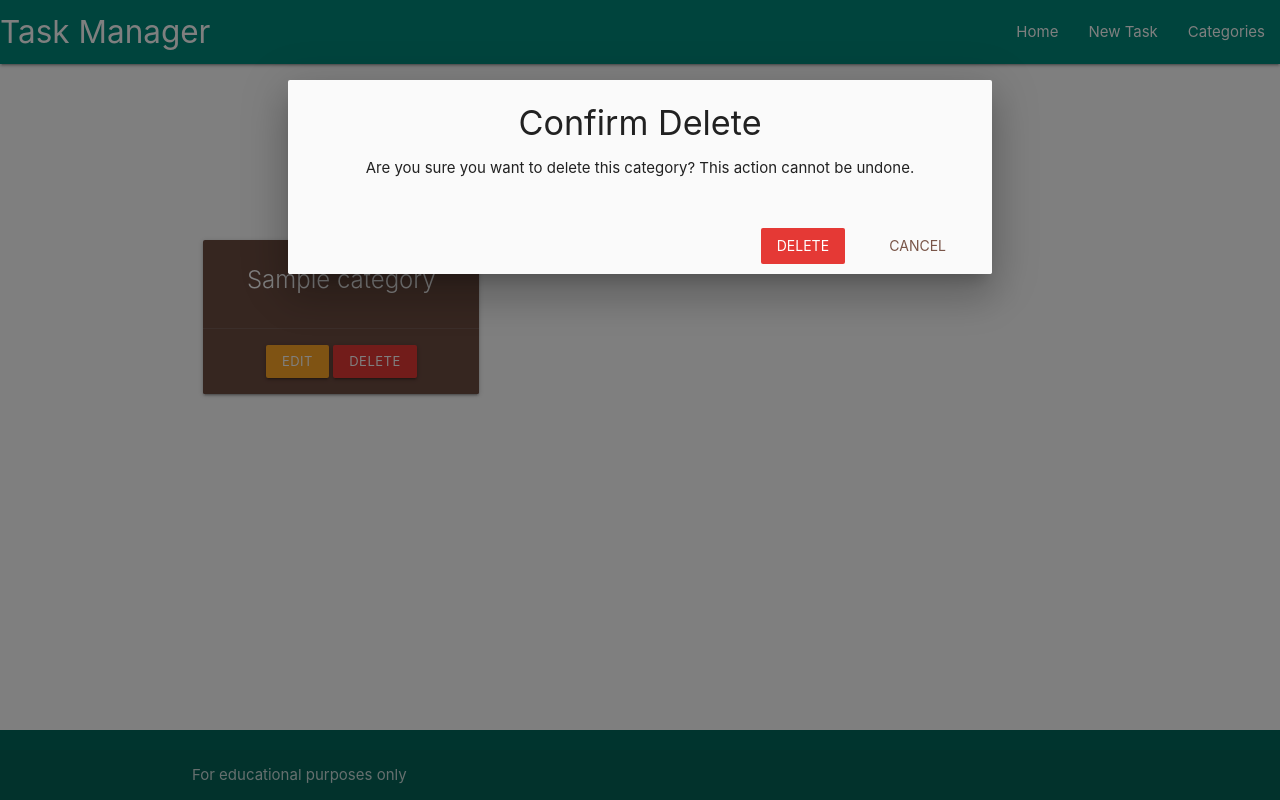
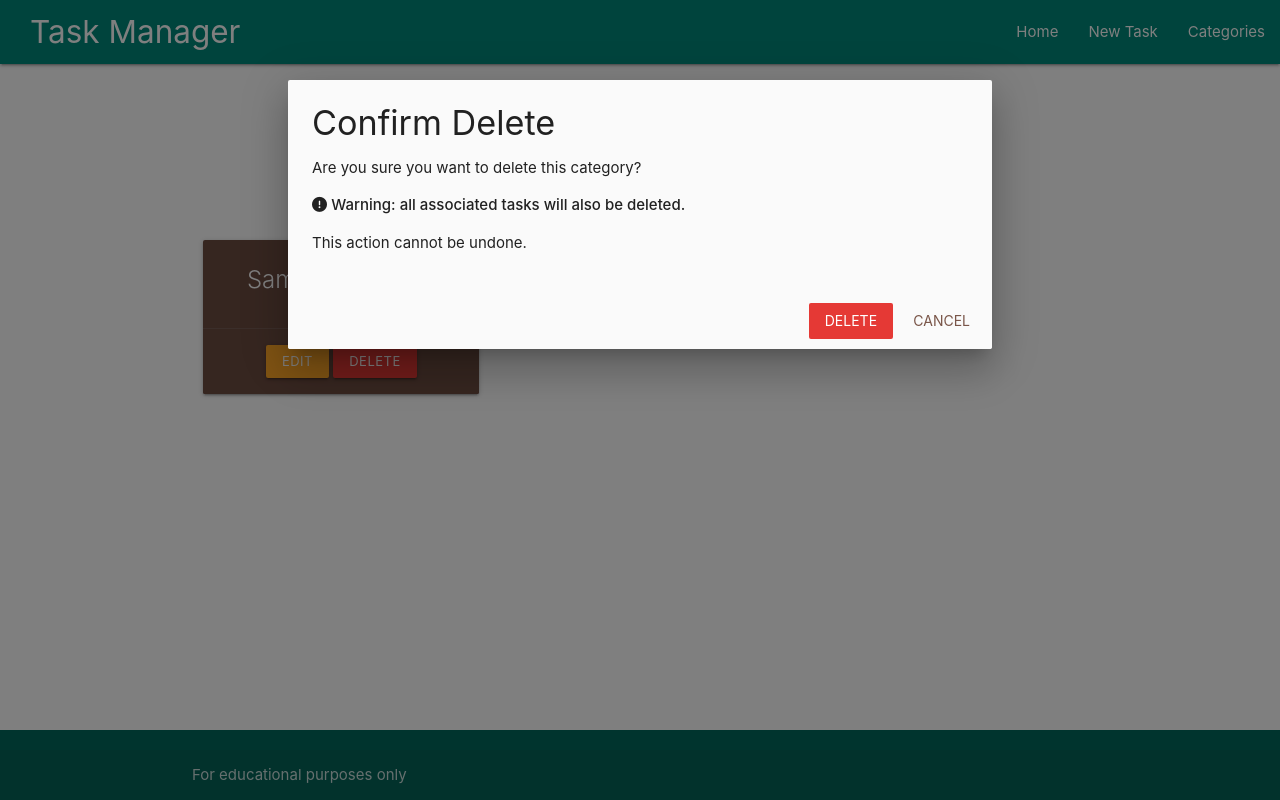
Before and after one commit to rowanam/task-manager-app, a Flask app: page /categories in a window 1280 px wide, after a click on "DELETE". Run offline with Flask 3, Linux system fonts and the light colour scheme; tables that the repository leaves empty hold one stand-in row (values such as "Sample post"); some libraries are stand-ins or nearby versions.

Commit message:
Fix various small display issues

```diff
--- a/taskmanager/static/css/style.css
+++ b/taskmanager/static/css/style.css
@@ -2,6 +2,10 @@ body {
     display: flex;
     min-height: 100vh;
     flex-direction: column;
+}
+
+.main-logo {
+    margin-left: 2rem;
 }
 
 main {
@@ -23,10 +27,17 @@ main {
 }
 
 .task-category-wrapper {
-    justify-content: flex-end;
+    margin-bottom: 1rem;
 }
 
 .task-folder-icon {
     margin-right: 10px;
     font-size: 1.5rem;
 }
+
+@media (min-width: 601px) {
+    .task-category-wrapper {
+        justify-content: flex-end;
+        margin-bottom: 0;
+    }
+}
--- a/taskmanager/templates/add_task.html
+++ b/taskmanager/templates/add_task.html
@@ -10,7 +10,7 @@
         <div class="row">
             <div class="input-field col s12">
                 <i class="fa-solid fa-list-check prefix teal-text text-darken-4"></i>
-                <input id="task_name" name="task_name" minlength="5" maxlength="50" type="text" class="validate"
+                <input id="task_name" name="task_name" minlength="2" maxlength="50" type="text" class="validate"
                     required>
                 <label for="task_name">Task Name</label>
             </div>
--- a/taskmanager/templates/base.html
+++ b/taskmanager/templates/base.html
@@ -25,7 +25,7 @@
         <!-- top navbar -->
         <nav class="teal darken-1">
             <div class="nav-wrapper">
-                <a href="{{ url_for('home') }}" class="brand-logo">Task Manager</a>
+                <a href="{{ url_for('home') }}" class="brand-logo main-logo">Task Manager</a>
                 <a href="#" data-target="mobile-demo" class="sidenav-trigger"><i class="fa-solid fa-bars"></i></a>
                 <ul class="right hide-on-med-and-down">
                     <li><a href="{{ url_for('home') }}">Home</a></li>
--- a/taskmanager/templates/categories.html
+++ b/taskmanager/templates/categories.html
@@ -26,11 +26,20 @@
                     class="btn-small orange lighten-1">Edit</a>
                 <a href="#modal-{{ category.id }}" class="btn-small red darken-1 modal-trigger">Delete</a>
 
+            </div>
+
+        </div>
+
         <!-- modal -->
         <div id="modal-{{ category.id }}" class="modal">
             <div class="modal-content">
                 <h4>Confirm Delete</h4>
-                        <p>Are you sure you want to delete this category? This action cannot be undone.</p>
+                <p>Are you sure you want to delete this category?</p>
+                <p>
+                    <i class="fa-solid fa-circle-exclamation"></i>
+                    <strong>Warning: all associated tasks will also be deleted.</strong>
+                </p>
+                <p>This action cannot be undone.</p>
             </div>
             <div class="modal-footer">
                 <a href="{{ url_for('delete_category', category_id=category.id) }}"
@@ -40,9 +49,6 @@
         </div>
 
     </div>
-
-        </div>
-    </div>
     {% endfor %}
 </div>
 
--- a/taskmanager/templates/edit_task.html
+++ b/taskmanager/templates/edit_task.html
@@ -10,7 +10,7 @@
         <div class="row">
             <div class="input-field col s12">
                 <i class="fa-solid fa-list-check prefix teal-text text-darken-4"></i>
-                <input id="task_name" name="task_name" value="{{ task.task_name }}" minlength="5" maxlength="50"
+                <input id="task_name" name="task_name" value="{{ task.task_name }}" minlength="2" maxlength="50"
                     type="text" class="validate" required>
                 <label for="task_name">Task Name</label>
             </div>
```
Also changed, not shown: taskmanager/templates/tasks.html (+4 -4 lines). Lines whose indentation alone changed are shown as unchanged.
